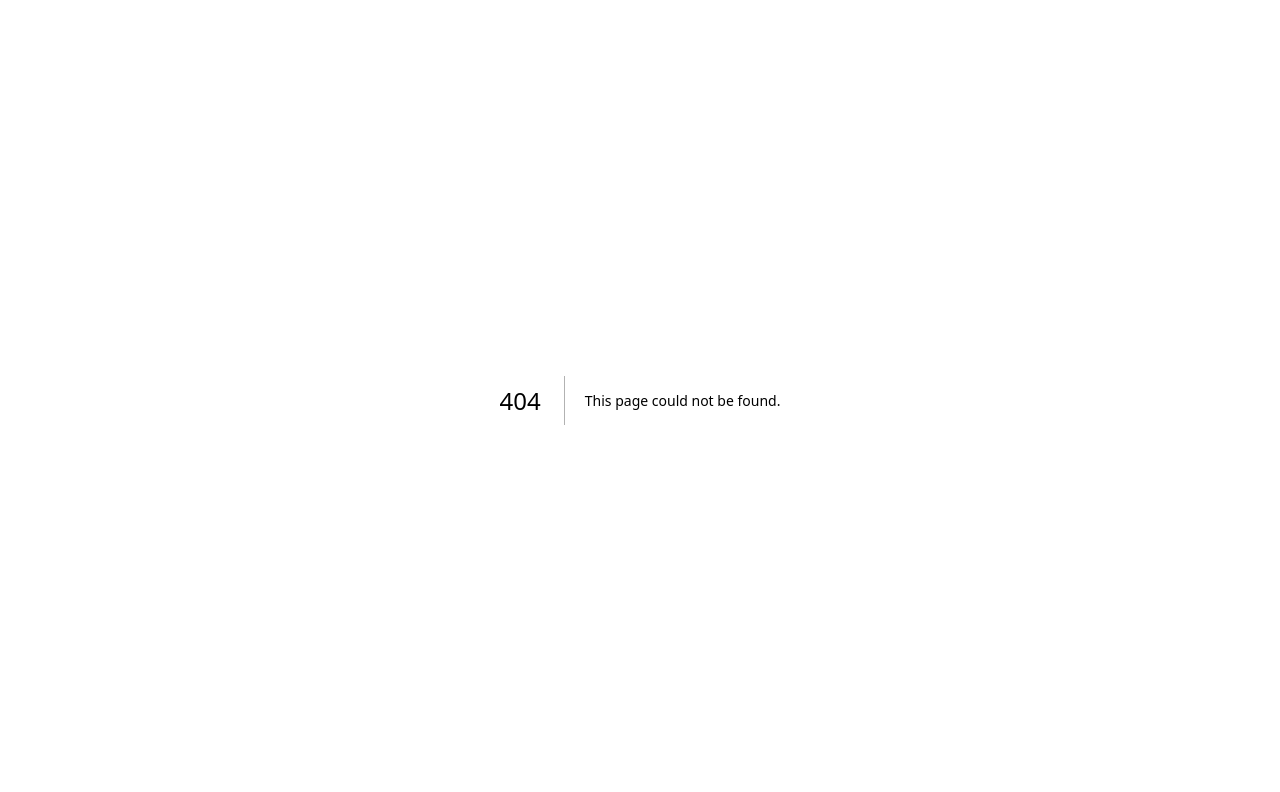
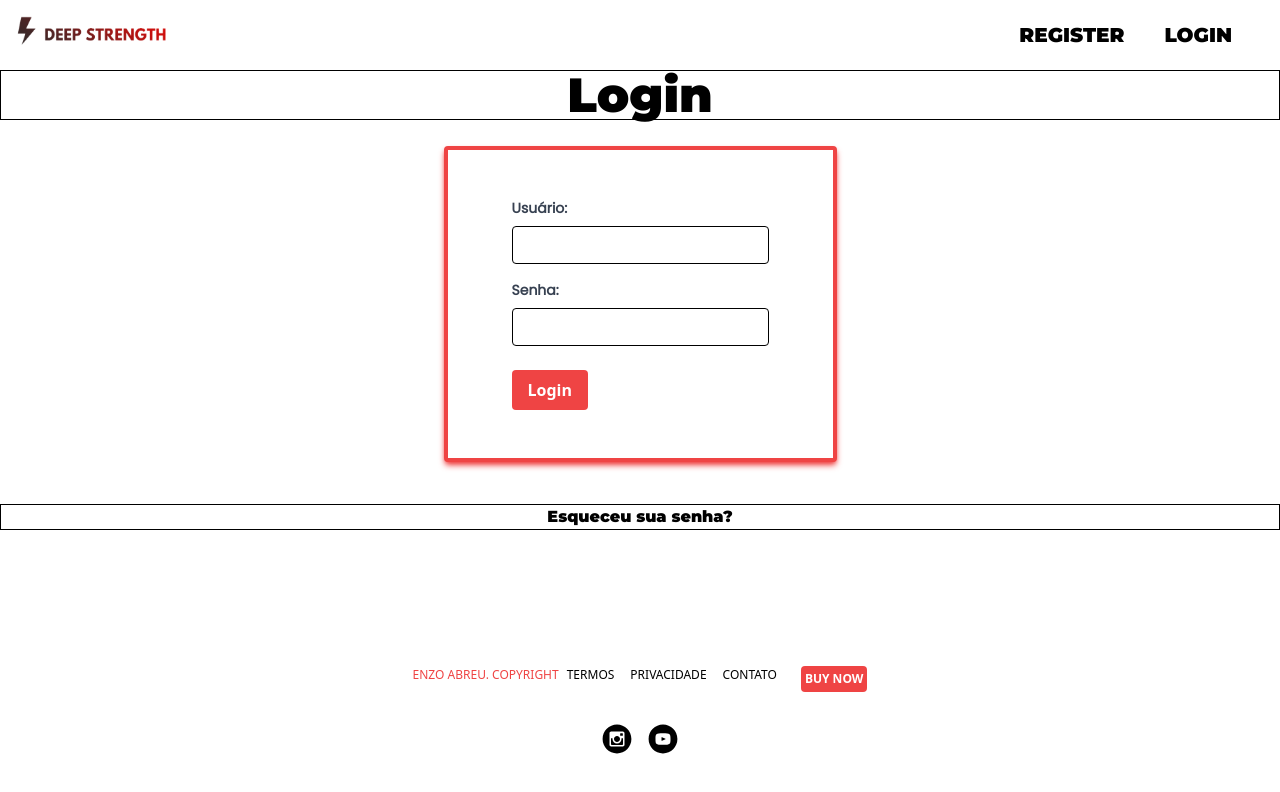
Before and after one commit to en20/deep_strenght, a Next.js app: page /Login in a window 1280 px wide. Before the commit this address had no page. Shown: the top 792 px of the page. Built offline with nearby package versions, Linux system fonts and the light colour scheme.

Commit message:
FRONT END PÁGINA DE LOGIN DESENVOLVIDO

```diff
--- /dev/null
+++ b/src/app/Login/page.tsx
@@ -0,0 +1,84 @@
+"use client";
+import React, { useState } from "react";
+import Navbar from "../Navbar";
+import Footer from "../Footer";
+import Link from "next/link";
+
+export default function Loginpage() {
+  const [username, setUsername] = useState("");
+  const [password, setPassword] = useState("");
+
+  const handleSubmit = (e: { preventDefault: () => void }) => {
+    e.preventDefault();
+    console.log("Usuário:", username);
+    console.log("Senha:", password);
+  };
+
+  return (
+    <section className="min-h-screen justify-center items-center">
+      <Navbar />
+      <div className="justify-center items-center align-middle flex font-abc text-5xl border border-black">
+        <h1>Login</h1>
+      </div>
+      <div className="w-full justify-center items-center align-middle flex h-96">
+        <form
+          className=" bg-white shadow-md rounded px-16 pt-12 pb-12 mb-4 shadow-red-500 border-4 border-red-500"
+          onSubmit={handleSubmit}
+        >
+          <div className="mb-4">
+            <label
+              className="block text-gray-700 text-sm font-bold mb-2 font-ghi"
+              htmlFor="username"
+            >
+              Usuário:
+            </label>
+            <input
+              className="appearance-none border border-black rounded w-full py-2 px-3 text-gray-700 leading-tight focus:outline-none focus:shadow-outline"
+              id="username"
+              type="text"
+              value={username}
+              onChange={(e) => setUsername(e.target.value)}
+              required
+            />
+          </div>
+          <div className="mb-6">
+            <label
+              className="block text-gray-700 text-sm font-bold mb-2 font-ghi"
+              htmlFor="password"
+            >
+              Senha:
+            </label>
+            <input
+              className="appearance-none border border-black  rounded w-full py-2 px-3 text-gray-700 leading-tight focus:outline-none focus:shadow-outline"
+              id="password"
+              type="password"
+              value={password}
+              onChange={(e) => setPassword(e.target.value)}
+              required
+            />
+          </div>
+          <div className="flex items-center justify-between">
+            <button
+              className="bg-red-500 hover:bg-red-700 text-white font-bold py-2 px-4 rounded focus:outline-none focus:shadow-outline"
+              type="submit"
+            >
+              Login
+            </button>
+          </div>
+        </form>
+
+      </div>
+      <div className="justify-center items-center align-middle flex font-abc border border-black">
+          <Link
+          href="/">
+            <button  >
+                Esqueceu sua senha?
+            </button>
+          </Link>
+        </div>
+      <div className="mt-32">
+        <Footer />
+      </div>
+    </section>
+  );
+}
```
